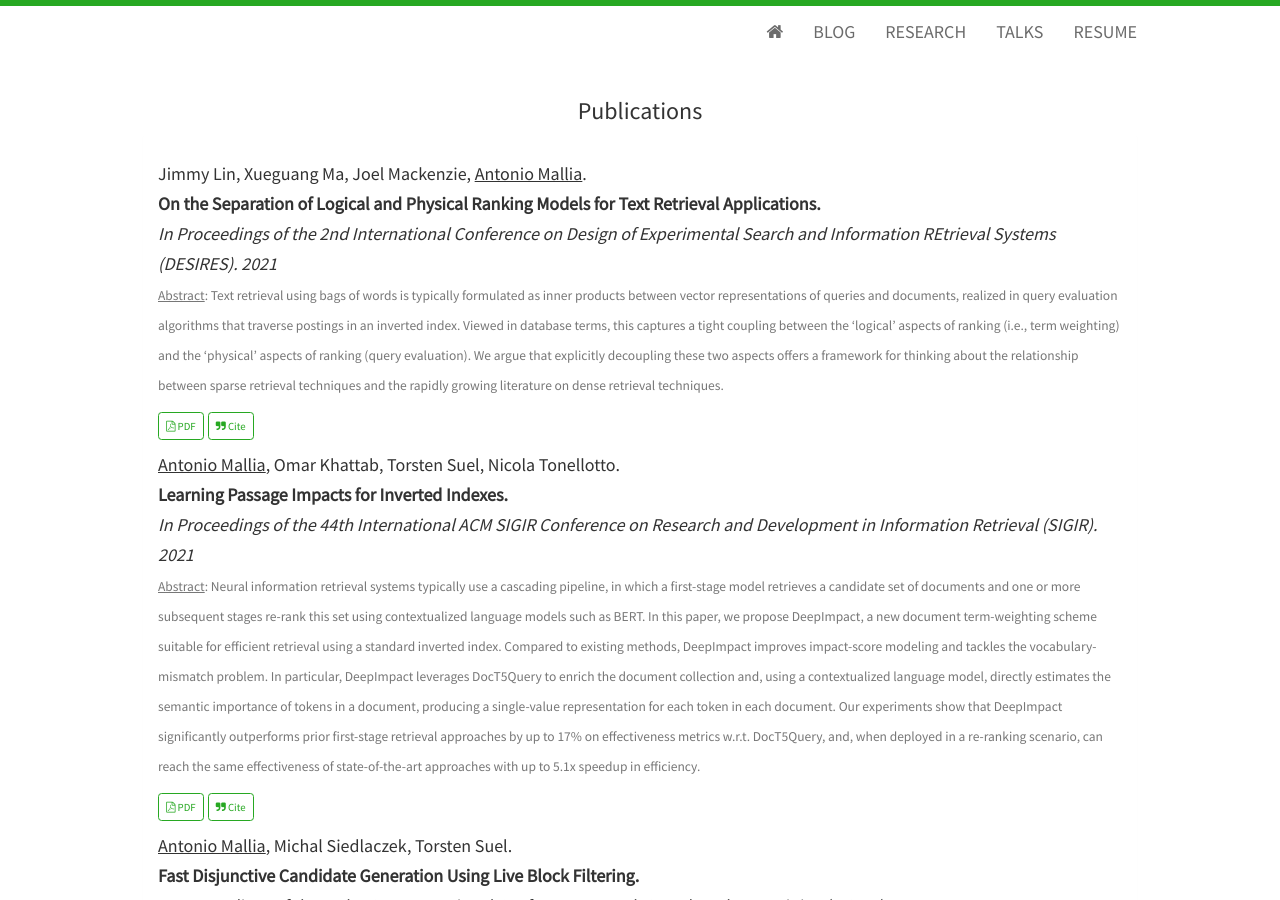
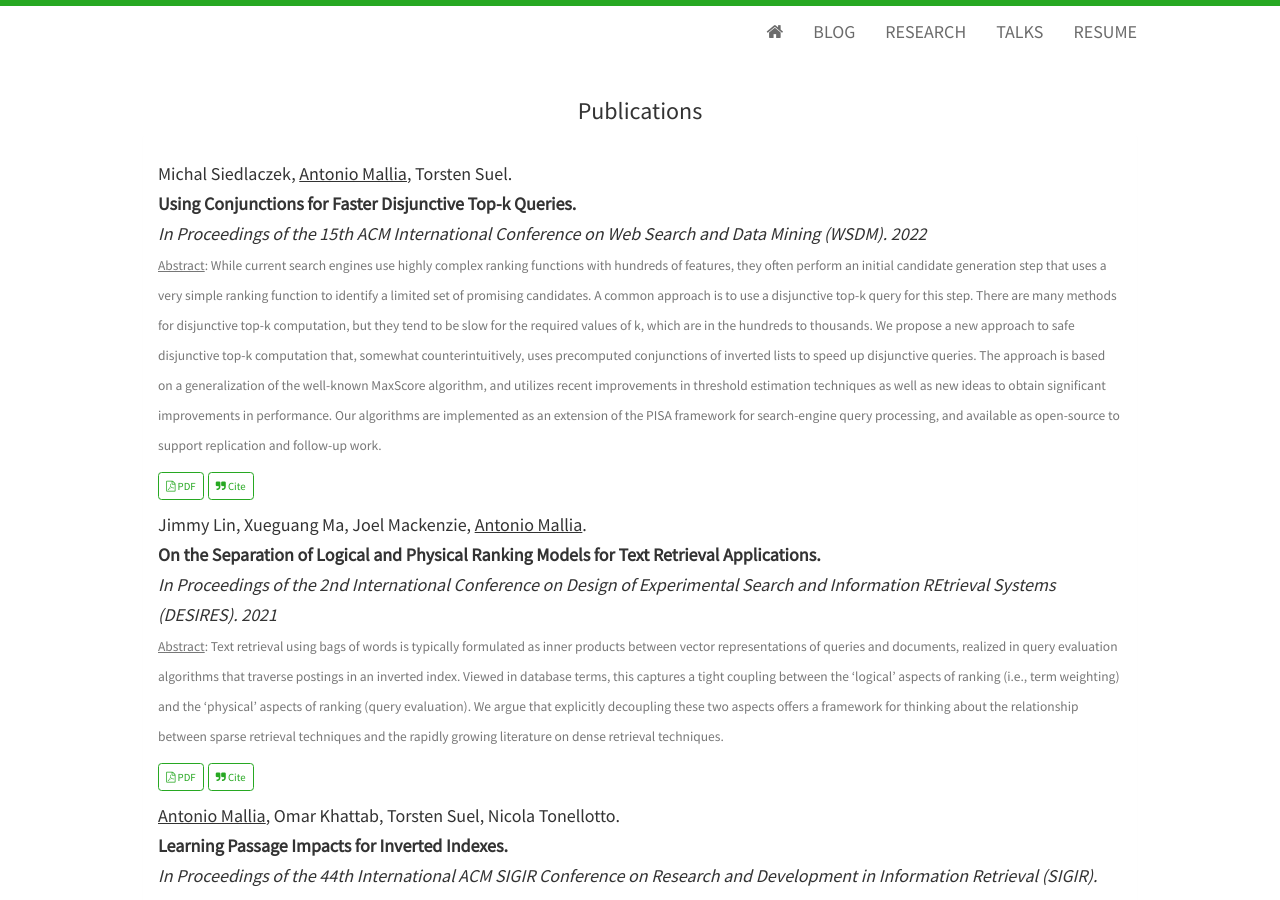
Before and after one commit to amallia/amallia.github.io, a Jekyll site: the page built from research.html, in a window 1280 px wide and 900 px high. Built offline with Jekyll 4.4.1, drawn with Linux system fonts in a browser that asks for light colours; nearby versions of some CDN libraries.

Commit message:
Update research.html

```diff
--- a/research.html
+++ b/research.html
@@ -6,6 +6,16 @@ title: Antonio Mallia's Blog
 <h3>Publications</h3>
   <div class="panel panel-default">
     <div class="panel-body">
+    <h5>
+            <span class="paper-authors">Michal Siedlaczek, <u>Antonio Mallia</u>, Torsten Suel.</span>
+            <span class="paper-title">Using Conjunctions for Faster Disjunctive Top-k Queries.</span>
+            <span class="paper-publisher">In Proceedings of the 15th ACM International Conference on Web Search and Data Mining (WSDM). 2022</span>
+            <p> <small><u>Abstract</u>:
+While current search engines use highly complex ranking functions with hundreds of features, they often perform an initial candidate generation step that uses a very simple ranking function to identify a limited set of promising candidates. A common approach is to use a disjunctive top-k query for this step. There are many methods for disjunctive top-k computation, but they tend to be slow for the required values of k, which are in the hundreds to thousands. We propose a new approach to safe disjunctive top-k computation that, somewhat counterintuitively, uses precomputed conjunctions of inverted lists to speed up disjunctive queries. The approach is based on a generalization of the well-known MaxScore algorithm, and utilizes recent improvements in threshold estimation techniques as well as new ideas to obtain significant improvements in performance. Our algorithms are implemented as an extension of the PISA framework for search-engine query processing, and available as open-source to support replication and follow-up work.
+            </small></p>
+	    <a class="btn btn-outline-primary btn-sm" href="" target="_blank" rel="noopener"><i class="fa fa-file-pdf-o" aria-hidden="true"></i> PDF</a>
+            <a class="btn btn-outline-primary btn-sm js-cite-modal" data-filename="/uploads/WSDM22.bib"><i class="fa fa-quote-right"></i> Cite</a>
+    </h5>
     <h5>
             <span class="paper-authors">Jimmy Lin, Xueguang Ma, Joel Mackenzie, <u>Antonio Mallia</u>.</span>
             <span class="paper-title">On the Separation of Logical and Physical Ranking Models for Text Retrieval Applications.</span>
```
